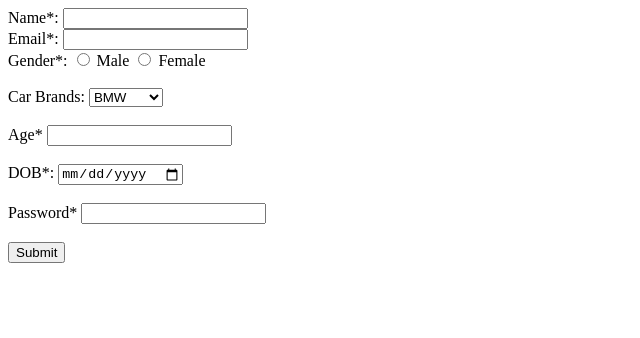
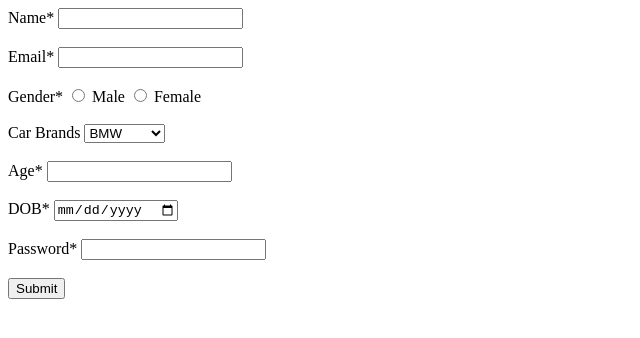
Before and after one commit to acciojob/signup-form-car-adi1292, a website: page main.html in a window 1280 px wide. Shown: the whole page, without its empty margins (0-640 px from the left). Drawn offline with Linux system fonts and the light colour scheme.

Commit message:
created a submission

```diff
--- a/main.html
+++ b/main.html
@@ -1,49 +1,41 @@
 <!DOCTYPE html>
-
 <html>
-
 <head>
 	<link rel="stylesheet" href="styles.css">
 </head>
+<body>
+	<form method="post">
+		<label for="name">Name*</label>
+		<input type="text" id="name" required><br><br>
 
-<body>
-	<!-- the entire body must be written by student -->
-	<form method ="post">
-		<label for "name">Name*:</label>
-		<input type ="text" id ="name"  required<br><br>
+		<label for="email">Email*</label>
+		<input type="email" id="email" required><br><br>
 
-		<label for "email">Email*:</label>
-		<input type="email"id="email" required<br><br>
+		<label>Gender*</label>
+		<input type="radio" id="gender_m" name="gender" required>
+		<label for="gender_m">Male</label>
+		<input type="radio" id="gender_f" name="gender" required>
+		<label for="gender_f">Female</label><br><br>
 
-		<label>Gender*:</label>
-		<input type="radio" id="gender_m" name="gender" required>
-		<label for ="gender_m"> Male </label>
-		<input type ="radio" id="gender_f"name="gender" required>
-		<label for ="gender_f">Female</label><br><br>
-
-		<label for="cars">Car Brands:</label>
-		<select id ="cars" >
+		<label for="cars">Car Brands</label>
+		<select id="cars">
 			<option value="BMW">BMW</option>
-			<option value= "Audi">Audi</option>
-			<option value ="Merceds">Merceds</option>
+			<option value="Audi">Audi</option>
+			<option value="Mercedez">Mercedez</option>
 		</select><br><br>
 
-		<label for ="age">Age*</label>
-		<input type="number" id="age"  required><br><br>
+		<label for="age">Age*</label>
+		<input type="number" id="age" required><br><br>
 
-		<label for ="dob">DOB*:</label>
-		<input type="date" id ="dob"  required><br><br>
+		<label for="dob">DOB*</label>
+		<input type="date" id="dob" required><br><br>
 
-
-		<label for ="password">Password*</label>
-		<input type="password" id="password"  required><br><br>
-
+		<label for="password">Password*</label>
+		<input type="password" id="password" required><br><br>
 
 		<button type="submit">Submit</button>
 	</form>
-    <script type="text/javascript" src="./script.js">
-</script>
 
+	<script type="text/javascript" src="./script.js"></script>
 </body>
-
 </html>
```
